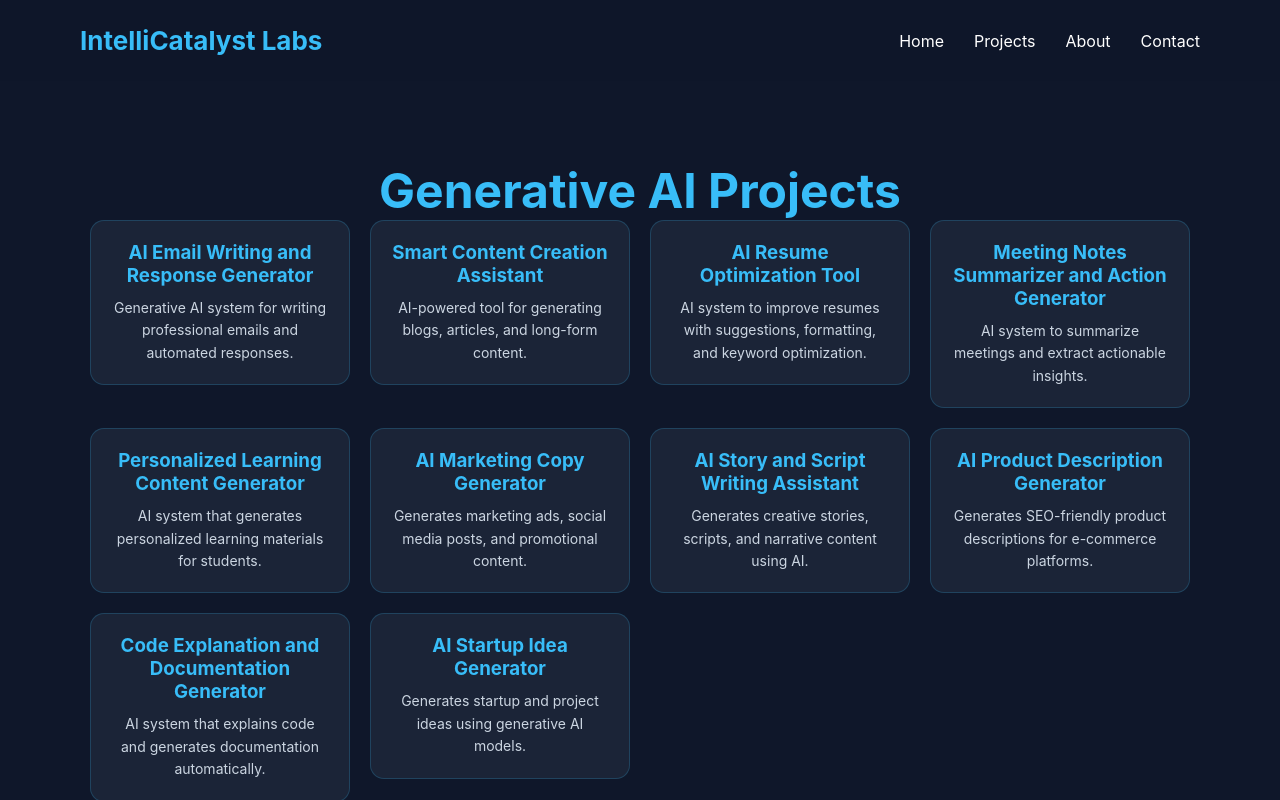
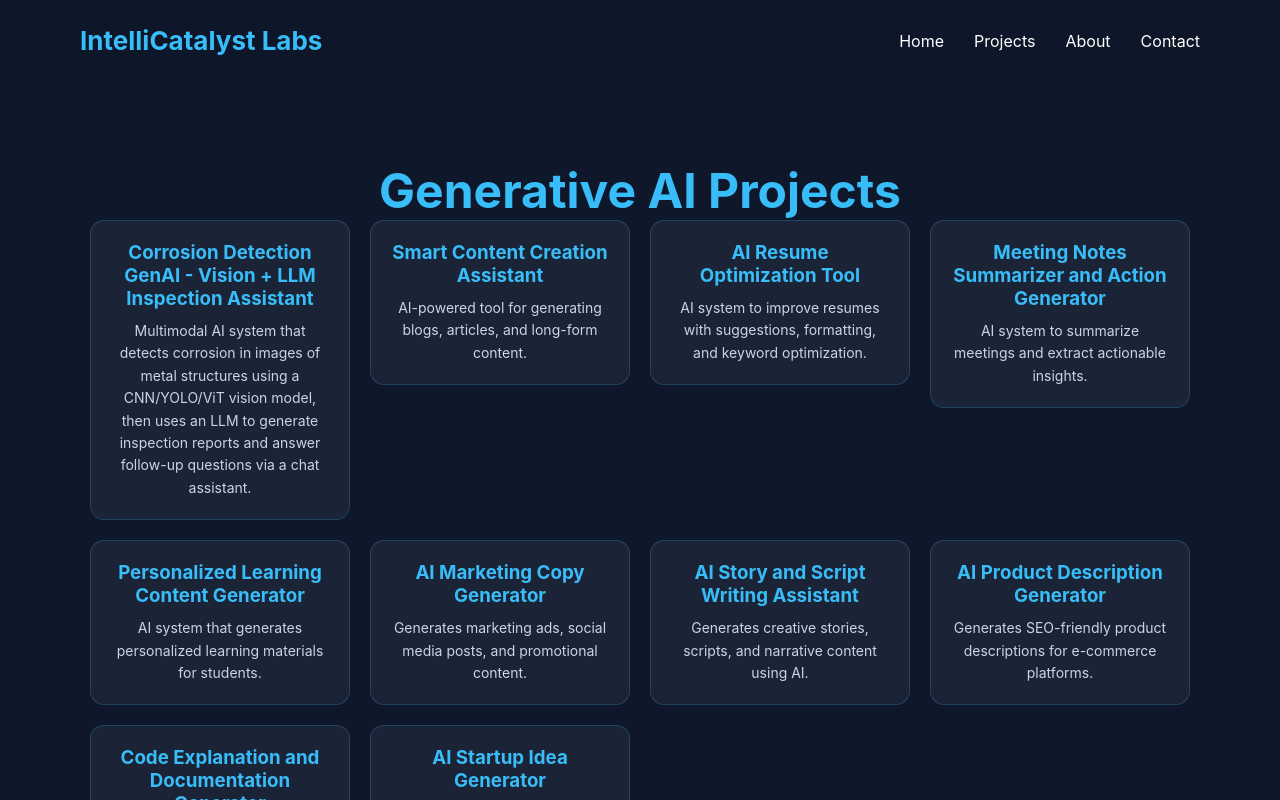
Before and after one commit to Pooja-AI/IntelliCatalyst-Labs, a React (Vite) app in the folder frontend/: page /generative-ai in a window 1280 px wide. Shown: the top 800 px of the page. Built offline with nearby package versions, Linux system fonts and the light colour scheme.

Commit message:
updated corrosion detection

```diff
--- a/frontend/src/data/genAIProjects.js
+++ b/frontend/src/data/genAIProjects.js
@@ -1,31 +1,34 @@
+import CorrosionDetection from "../assets/architecture/corrosion-detection.png";
+import CorrosionDetectionDocs from "../assets/docs/CorrosionDetectionDocs.pdf";
 const genAIProjects = [
   {
-    id: "email-generator",
-    title: "AI Email Writing and Response Generator",
-    category: "Productivity AI",
+    id: "corrosion-detection-genai",
+    title: "Corrosion Detection GenAI - Vision + LLM Inspection Assistant",
+    category: "Computer Vision & GenAI",
     description:
-      "Generative AI system for writing professional emails and automated responses.",
+      "Multimodal AI system that detects corrosion in images of metal structures using a CNN/YOLO/ViT vision model, then uses an LLM to generate inspection reports and answer follow-up questions via a chat assistant.",
 
     problemStatement:
-      "Professionals spend significant time drafting emails and responses. This system automates email writing using LLMs.",
+      "Manual visual inspection of industrial assets (pipelines, tanks, beams, platforms) for corrosion is slow, inconsistent, and relies heavily on inspector expertise. This system automates corrosion detection from images and uses GenAI to produce structured severity assessments, risk levels, and maintenance recommendations.",
 
-    architecture: "/architecture/email-gen.png",
+    architecture: CorrosionDetection,
 
     workflow: [
-      "User input capture",
-      "Prompt construction",
-      "LLM inference",
-      "Response generation",
-      "Formatting output"
+      "Plant/asset selection and image upload",
+      "Image preprocessing and resizing",
+      "Vision model inference (corrosion detection + severity classification)",
+      "LLM reasoning over detections (risk level + inspection report)",
+      "Multimodal fusion of vision and LLM outputs",
+      "Interactive chat assistant for follow-up questions"
     ],
 
     deployment:
-      "Deployed using LLM API with web-based interface for email generation.",
+      "Deployed as a FastAPI backend (vision model + LLM reasoning, config-driven via YAML) with a React (Vite) frontend; containerized with Docker and docker-compose for backend + frontend.",
 
-    github: "",
+    github: "https://github.com/Pooja-AI/corrosion-detection-genai",
     demo: "",
-    documentation: "",
-    tech: ["Python", "LLMs", "Prompt Engineering"]
+    documentation: CorrosionDetectionDocs,
+    tech: ["Python", "FastAPI", "React", "PyTorch", "YOLO/CNN/ViT", "LLMs", "Prompt Engineering", "Docker"]
   },
 
   {
```
Also changed, not shown: frontend/src/assets/architecture/corrosion-detection.png (added), 1 other file (tests, documents, lock files or other folders).
